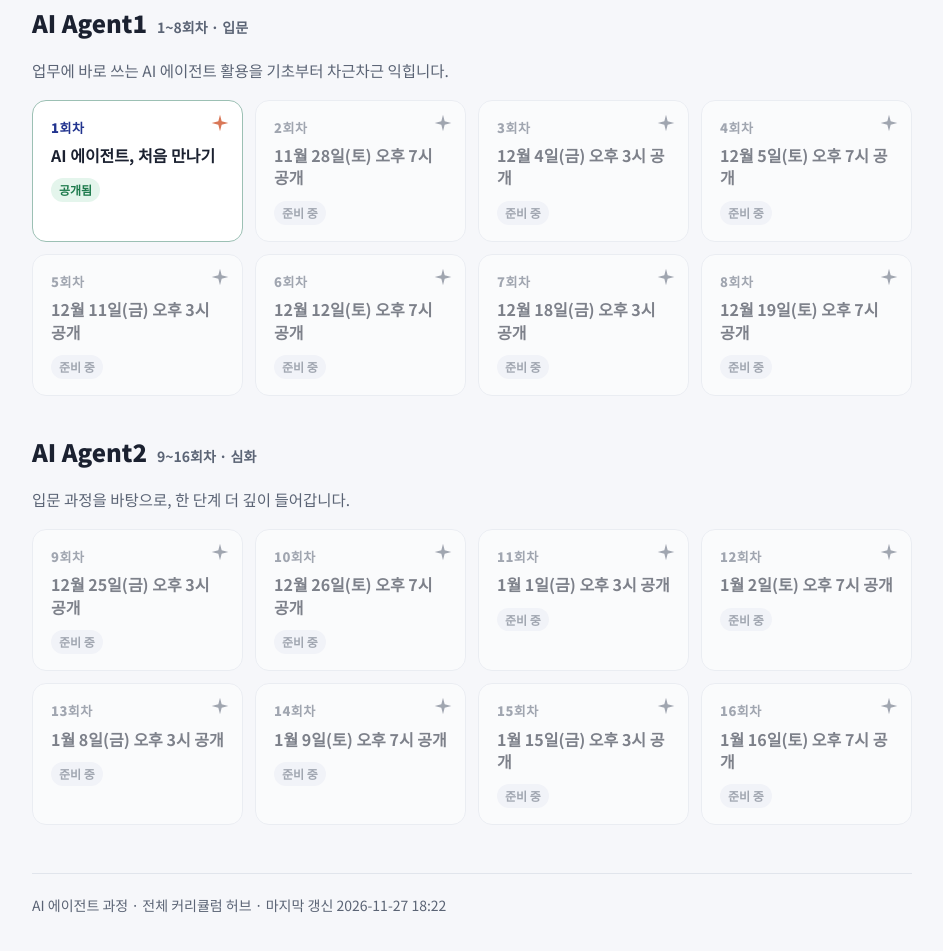
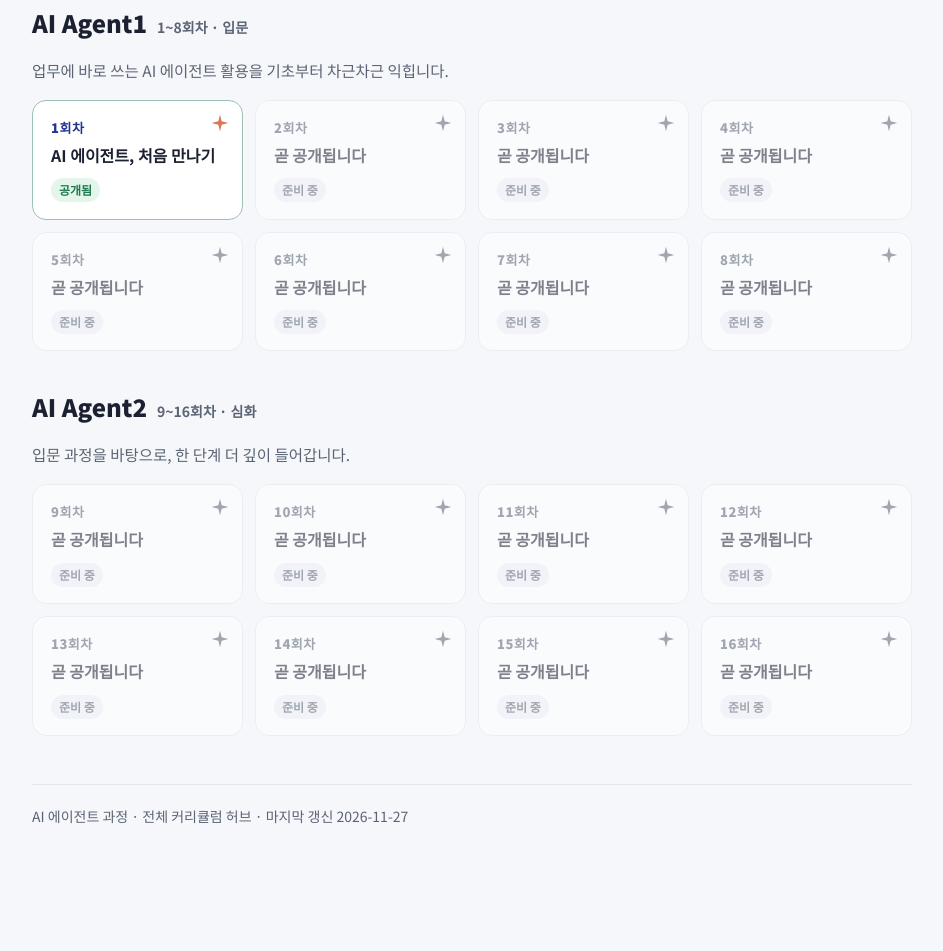
Before and after one commit to xxcv0604-droid/Ai_Agent, a plain HTML site: page index.html in a window 1280 px wide. Shown: the part 347-1298 px from the top of the page, without its empty margins (168-1111 px from the left). After the commit the page ends 1239 px from the top, so only its background shows below. Drawn offline with Linux system fonts and the light colour scheme; a web font is replaced by a local one.

Commit message:
자동 공개 갱신 (2026-11-27)

```diff
--- a/index.html
+++ b/index.html
@@ -91,13 +91,13 @@
     <p class="course-desc">업무에 바로 쓰는 AI 에이전트 활용을 기초부터 차근차근 익힙니다.</p>
     <div class="grid">
       <a class="lesson ready" href="lesson1.html"><svg class="icon" viewBox="0 0 48 48" aria-hidden="true"><path d="M24 4 L28 20 L44 24 L28 28 L24 44 L20 28 L4 24 L20 20 Z"/></svg><div class="n">1회차</div><div class="t">AI 에이전트, 처음 만나기</div><span class="s">공개됨</span></a>
-      <div class="lesson soon"><svg class="icon" viewBox="0 0 48 48" aria-hidden="true"><path d="M24 4 L28 20 L44 24 L28 28 L24 44 L20 28 L4 24 L20 20 Z"/></svg><div class="n">2회차</div><div class="t">11월 28일(토) 오후 7시 공개</div><span class="s">준비 중</span></div>
-      <div class="lesson soon"><svg class="icon" viewBox="0 0 48 48" aria-hidden="true"><path d="M24 4 L28 20 L44 24 L28 28 L24 44 L20 28 L4 24 L20 20 Z"/></svg><div class="n">3회차</div><div class="t">12월 4일(금) 오후 3시 공개</div><span class="s">준비 중</span></div>
-      <div class="lesson soon"><svg class="icon" viewBox="0 0 48 48" aria-hidden="true"><path d="M24 4 L28 20 L44 24 L28 28 L24 44 L20 28 L4 24 L20 20 Z"/></svg><div class="n">4회차</div><div class="t">12월 5일(토) 오후 7시 공개</div><span class="s">준비 중</span></div>
-      <div class="lesson soon"><svg class="icon" viewBox="0 0 48 48" aria-hidden="true"><path d="M24 4 L28 20 L44 24 L28 28 L24 44 L20 28 L4 24 L20 20 Z"/></svg><div class="n">5회차</div><div class="t">12월 11일(금) 오후 3시 공개</div><span class="s">준비 중</span></div>
-      <div class="lesson soon"><svg class="icon" viewBox="0 0 48 48" aria-hidden="true"><path d="M24 4 L28 20 L44 24 L28 28 L24 44 L20 28 L4 24 L20 20 Z"/></svg><div class="n">6회차</div><div class="t">12월 12일(토) 오후 7시 공개</div><span class="s">준비 중</span></div>
-      <div class="lesson soon"><svg class="icon" viewBox="0 0 48 48" aria-hidden="true"><path d="M24 4 L28 20 L44 24 L28 28 L24 44 L20 28 L4 24 L20 20 Z"/></svg><div class="n">7회차</div><div class="t">12월 18일(금) 오후 3시 공개</div><span class="s">준비 중</span></div>
-      <div class="lesson soon"><svg class="icon" viewBox="0 0 48 48" aria-hidden="true"><path d="M24 4 L28 20 L44 24 L28 28 L24 44 L20 28 L4 24 L20 20 Z"/></svg><div class="n">8회차</div><div class="t">12월 19일(토) 오후 7시 공개</div><span class="s">준비 중</span></div>
+      <div class="lesson soon"><svg class="icon" viewBox="0 0 48 48" aria-hidden="true"><path d="M24 4 L28 20 L44 24 L28 28 L24 44 L20 28 L4 24 L20 20 Z"/></svg><div class="n">2회차</div><div class="t">곧 공개됩니다</div><span class="s">준비 중</span></div>
+      <div class="lesson soon"><svg class="icon" viewBox="0 0 48 48" aria-hidden="true"><path d="M24 4 L28 20 L44 24 L28 28 L24 44 L20 28 L4 24 L20 20 Z"/></svg><div class="n">3회차</div><div class="t">곧 공개됩니다</div><span class="s">준비 중</span></div>
+      <div class="lesson soon"><svg class="icon" viewBox="0 0 48 48" aria-hidden="true"><path d="M24 4 L28 20 L44 24 L28 28 L24 44 L20 28 L4 24 L20 20 Z"/></svg><div class="n">4회차</div><div class="t">곧 공개됩니다</div><span class="s">준비 중</span></div>
+      <div class="lesson soon"><svg class="icon" viewBox="0 0 48 48" aria-hidden="true"><path d="M24 4 L28 20 L44 24 L28 28 L24 44 L20 28 L4 24 L20 20 Z"/></svg><div class="n">5회차</div><div class="t">곧 공개됩니다</div><span class="s">준비 중</span></div>
+      <div class="lesson soon"><svg class="icon" viewBox="0 0 48 48" aria-hidden="true"><path d="M24 4 L28 20 L44 24 L28 28 L24 44 L20 28 L4 24 L20 20 Z"/></svg><div class="n">6회차</div><div class="t">곧 공개됩니다</div><span class="s">준비 중</span></div>
+      <div class="lesson soon"><svg class="icon" viewBox="0 0 48 48" aria-hidden="true"><path d="M24 4 L28 20 L44 24 L28 28 L24 44 L20 28 L4 24 L20 20 Z"/></svg><div class="n">7회차</div><div class="t">곧 공개됩니다</div><span class="s">준비 중</span></div>
+      <div class="lesson soon"><svg class="icon" viewBox="0 0 48 48" aria-hidden="true"><path d="M24 4 L28 20 L44 24 L28 28 L24 44 L20 28 L4 24 L20 20 Z"/></svg><div class="n">8회차</div><div class="t">곧 공개됩니다</div><span class="s">준비 중</span></div>
     </div>
   </section>
 
@@ -105,17 +105,17 @@
     <div class="course-head"><h2>AI Agent2</h2><span class="range">9~16회차 · 심화</span></div>
     <p class="course-desc">입문 과정을 바탕으로, 한 단계 더 깊이 들어갑니다.</p>
     <div class="grid">
-      <div class="lesson soon"><svg class="icon" viewBox="0 0 48 48" aria-hidden="true"><path d="M24 4 L28 20 L44 24 L28 28 L24 44 L20 28 L4 24 L20 20 Z"/></svg><div class="n">9회차</div><div class="t">12월 25일(금) 오후 3시 공개</div><span class="s">준비 중</span></div>
-      <div class="lesson soon"><svg class="icon" viewBox="0 0 48 48" aria-hidden="true"><path d="M24 4 L28 20 L44 24 L28 28 L24 44 L20 28 L4 24 L20 20 Z"/></svg><div class="n">10회차</div><div class="t">12월 26일(토) 오후 7시 공개</div><span class="s">준비 중</span></div>
-      <div class="lesson soon"><svg class="icon" viewBox="0 0 48 48" aria-hidden="true"><path d="M24 4 L28 20 L44 24 L28 28 L24 44 L20 28 L4 24 L20 20 Z"/></svg><div class="n">11회차</div><div class="t">1월 1일(금) 오후 3시 공개</div><span class="s">준비 중</span></div>
-      <div class="lesson soon"><svg class="icon" viewBox="0 0 48 48" aria-hidden="true"><path d="M24 4 L28 20 L44 24 L28 28 L24 44 L20 28 L4 24 L20 20 Z"/></svg><div class="n">12회차</div><div class="t">1월 2일(토) 오후 7시 공개</div><span class="s">준비 중</span></div>
-      <div class="lesson soon"><svg class="icon" viewBox="0 0 48 48" aria-hidden="true"><path d="M24 4 L28 20 L44 24 L28 28 L24 44 L20 28 L4 24 L20 20 Z"/></svg><div class="n">13회차</div><div class="t">1월 8일(금) 오후 3시 공개</div><span class="s">준비 중</span></div>
-      <div class="lesson soon"><svg class="icon" viewBox="0 0 48 48" aria-hidden="true"><path d="M24 4 L28 20 L44 24 L28 28 L24 44 L20 28 L4 24 L20 20 Z"/></svg><div class="n">14회차</div><div class="t">1월 9일(토) 오후 7시 공개</div><span class="s">준비 중</span></div>
-      <div class="lesson soon"><svg class="icon" viewBox="0 0 48 48" aria-hidden="true"><path d="M24 4 L28 20 L44 24 L28 28 L24 44 L20 28 L4 24 L20 20 Z"/></svg><div class="n">15회차</div><div class="t">1월 15일(금) 오후 3시 공개</div><span class="s">준비 중</span></div>
-      <div class="lesson soon"><svg class="icon" viewBox="0 0 48 48" aria-hidden="true"><path d="M24 4 L28 20 L44 24 L28 28 L24 44 L20 28 L4 24 L20 20 Z"/></svg><div class="n">16회차</div><div class="t">1월 16일(토) 오후 7시 공개</div><span class="s">준비 중</span></div>
+      <div class="lesson soon"><svg class="icon" viewBox="0 0 48 48" aria-hidden="true"><path d="M24 4 L28 20 L44 24 L28 28 L24 44 L20 28 L4 24 L20 20 Z"/></svg><div class="n">9회차</div><div class="t">곧 공개됩니다</div><span class="s">준비 중</span></div>
+      <div class="lesson soon"><svg class="icon" viewBox="0 0 48 48" aria-hidden="true"><path d="M24 4 L28 20 L44 24 L28 28 L24 44 L20 28 L4 24 L20 20 Z"/></svg><div class="n">10회차</div><div class="t">곧 공개됩니다</div><span class="s">준비 중</span></div>
+      <div class="lesson soon"><svg class="icon" viewBox="0 0 48 48" aria-hidden="true"><path d="M24 4 L28 20 L44 24 L28 28 L24 44 L20 28 L4 24 L20 20 Z"/></svg><div class="n">11회차</div><div class="t">곧 공개됩니다</div><span class="s">준비 중</span></div>
+      <div class="lesson soon"><svg class="icon" viewBox="0 0 48 48" aria-hidden="true"><path d="M24 4 L28 20 L44 24 L28 28 L24 44 L20 28 L4 24 L20 20 Z"/></svg><div class="n">12회차</div><div class="t">곧 공개됩니다</div><span class="s">준비 중</span></div>
+      <div class="lesson soon"><svg class="icon" viewBox="0 0 48 48" aria-hidden="true"><path d="M24 4 L28 20 L44 24 L28 28 L24 44 L20 28 L4 24 L20 20 Z"/></svg><div class="n">13회차</div><div class="t">곧 공개됩니다</div><span class="s">준비 중</span></div>
+      <div class="lesson soon"><svg class="icon" viewBox="0 0 48 48" aria-hidden="true"><path d="M24 4 L28 20 L44 24 L28 28 L24 44 L20 28 L4 24 L20 20 Z"/></svg><div class="n">14회차</div><div class="t">곧 공개됩니다</div><span class="s">준비 중</span></div>
+      <div class="lesson soon"><svg class="icon" viewBox="0 0 48 48" aria-hidden="true"><path d="M24 4 L28 20 L44 24 L28 28 L24 44 L20 28 L4 24 L20 20 Z"/></svg><div class="n">15회차</div><div class="t">곧 공개됩니다</div><span class="s">준비 중</span></div>
+      <div class="lesson soon"><svg class="icon" viewBox="0 0 48 48" aria-hidden="true"><path d="M24 4 L28 20 L44 24 L28 28 L24 44 L20 28 L4 24 L20 20 Z"/></svg><div class="n">16회차</div><div class="t">곧 공개됩니다</div><span class="s">준비 중</span></div>
     </div>
   </section>
 
-  <footer>AI 에이전트 과정 · 전체 커리큘럼 허브 · 마지막 갱신 2026-11-27 18:22</footer>
+  <footer>AI 에이전트 과정 · 전체 커리큘럼 허브 · 마지막 갱신 2026-11-27</footer>
 </div>
 </body></html>
```
